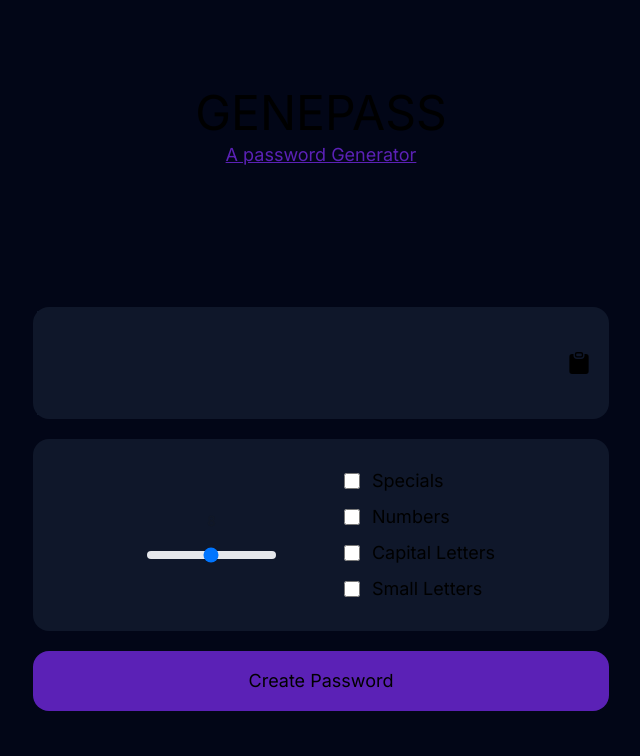
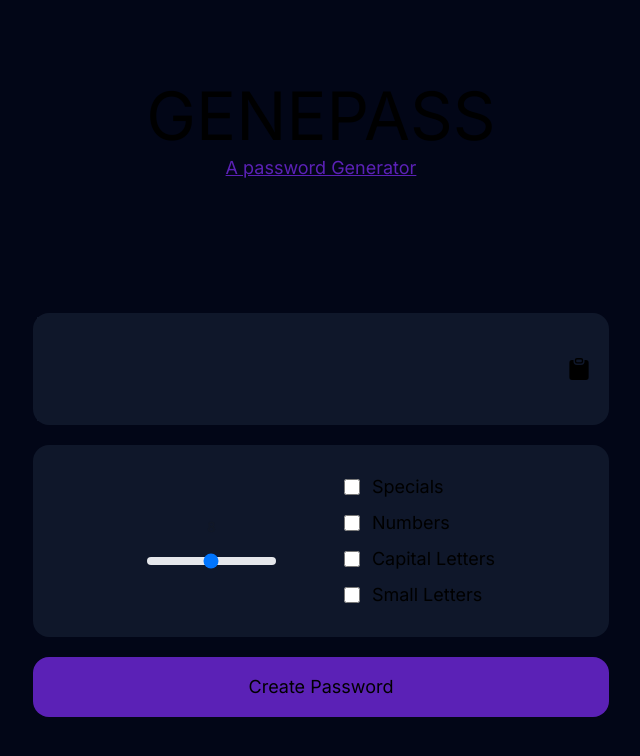
Before and after one commit to romulomelendez/genepass-api, a Next.js app in the folder frontend/: page / in a window 1280 px wide. Shown: the top 756 px of the page, without its empty margins (319-959 px from the left). Built offline with nearby package versions, Linux system fonts and the light colour scheme.

Commit message:
fix: text font size updated

```diff
--- a/frontend/src/components/Header.tsx
+++ b/frontend/src/components/Header.tsx
@@ -1,6 +1,6 @@
 const Header: React.FC = () => (
   <section className="text-center flex flex-col gap-1">
-    <h1 className="text-5xl">GENEPASS</h1>
+    <h1 className="text-5xl md:text-[40pt] lg:text-[50pt]">GENEPASS</h1>
     <h5 className="text-lg text-violet-800 underline hover:text-violet-600 cursor-pointer">
       A password Generator
     </h5>
```
